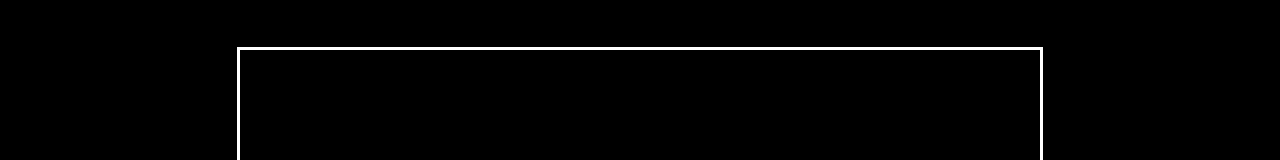
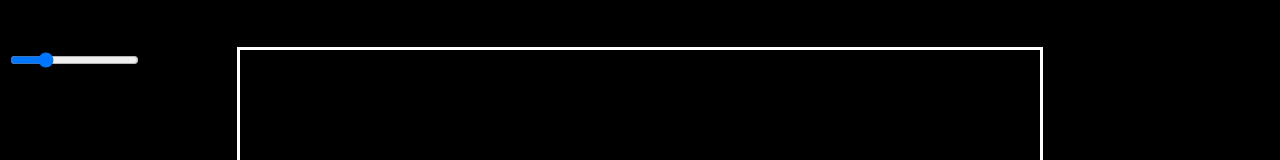
Before and after one commit to Rainbowcats999/Personsal-Project-pt2, a plain HTML site: page index.html in a window 1280 px wide. Shown: the top 160 px of the page. Drawn offline with Linux system fonts and the light colour scheme; files whose address does not match are found by name.

Commit message:
Added something

```diff
--- a/index.html
+++ b/index.html
@@ -8,7 +8,12 @@
     <link rel="stylesheet" href="style.css" />
 </head>
 <body>
-    <canvas id="canvas1"></canvas>
+    <div id="container">
+            <canvas id="canvas1"></canvas>
+        <p>Game Speed: <span id='showGameSpeed'></span></p>
+        <input type="range" min="0" max="20" value="5" class="slider" id="slider">
+    </div>
+
 
     <script src="script.js"></script>
 </body>
```
